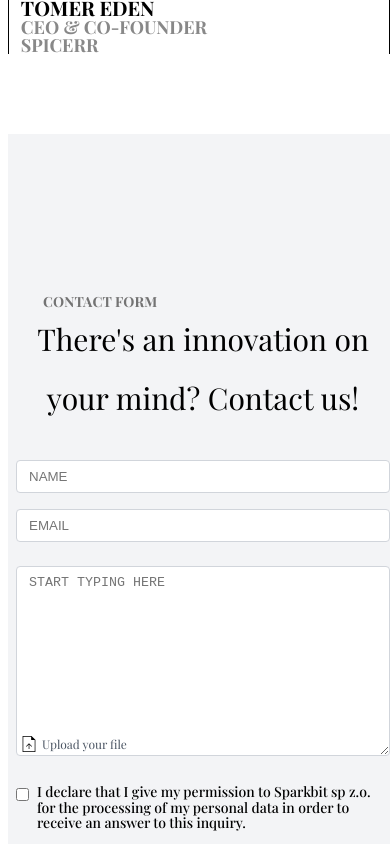
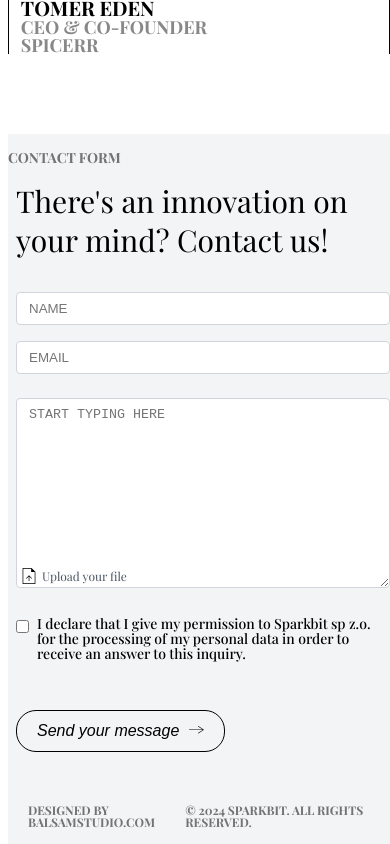
Before and after one commit to Shubham-SumFactor/project-sparkbit, a Next.js app: page / in a window 390 px wide. Shown: the part 6320-7164 px from the top of the page. Built offline with nearby package versions, Linux system fonts and the light colour scheme; a web font is replaced by a local one.

Commit message:
css for mobile screen updated for contact us

```diff
--- a/pages/components/contactUs/ContactUs.module.css
+++ b/pages/components/contactUs/ContactUs.module.css
@@ -14,7 +14,7 @@
 .sideHeading {
     font-size: 14px;
     font-weight: 700;
-    letter-spacing: 0.14px;
+    /* letter-spacing: 0.14px; */
     line-height: 15.4px;
     color: #737373;
     display: flex;
@@ -34,8 +34,8 @@
     text-align: center;
     font-size: 54px;
     font-weight: 350;
-    letter-spacing: -3px;
-    line-height: 59.4px;
+    /* letter-spacing: -3px; */
+    line-height: 1.2;
 }
 
 .form {
@@ -137,11 +137,11 @@
     display: flex;
     justify-content: space-between;
     flex-wrap: wrap;
-    font-size: 14px;
+    font-size: 15px;
     font-weight: 700;
-    line-height: 15.4px;
+    line-height: 1.2;
     text-decoration: rgb(115, 115, 115);
-    color: #737373;
+    color: rgb(80, 77, 77);
 }
 
 .fullInfo>div {
@@ -155,9 +155,9 @@
 .mobileInfo {
     display: flex;
     justify-content: space-between;
-    font-size: 10px;
+    font-size: 12px;
     font-weight: 700;
-    line-height: 11px;
+    line-height: 1;
     text-decoration: rgb(189, 189, 189);
     color: #737373;
 
@@ -213,11 +213,12 @@
 
     .title {
         font-weight: bold;
-        text-align: center;
+        text-align: left;
         font-size: 30px;
         font-weight: 350;
         letter-spacing: normal;
-        line-height: 59.4px;
+        line-height: 1.3;
+        padding-top: 1rem;
     }
 
     .inputGroup {
@@ -250,4 +251,9 @@
     .fullInfo {
         display: none;
     }
+
+    .sideHeading{
+        padding-top: 1rem;
+        padding-left: 0;
+    }
 }
--- a/pages/components/contactUs/ContactUs.tsx
+++ b/pages/components/contactUs/ContactUs.tsx
@@ -78,7 +78,10 @@ export default function ContactUs() {
 
                         <div className={styles.msgContent}>
                             <button type="submit" className={styles.submitButton}>
-                                Send your message →
+                                Send your message
+                                <span style={{ alignSelf: "center", marginLeft: '10px', marginTop: "10px" }}>
+                                    <img src="/rightArrow.svg" alt="whatwedo" height="12px" width='15px' />
+                                </span>
 
                             </button>
                             <div className={styles.checkbox}>
```
